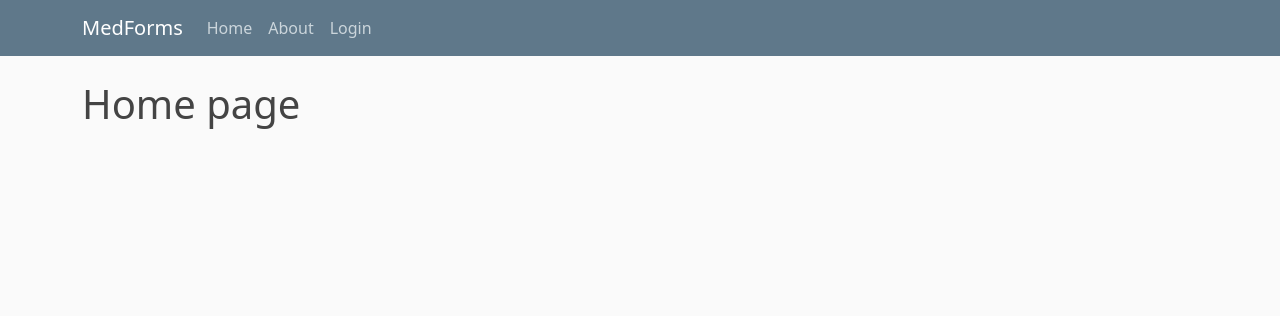
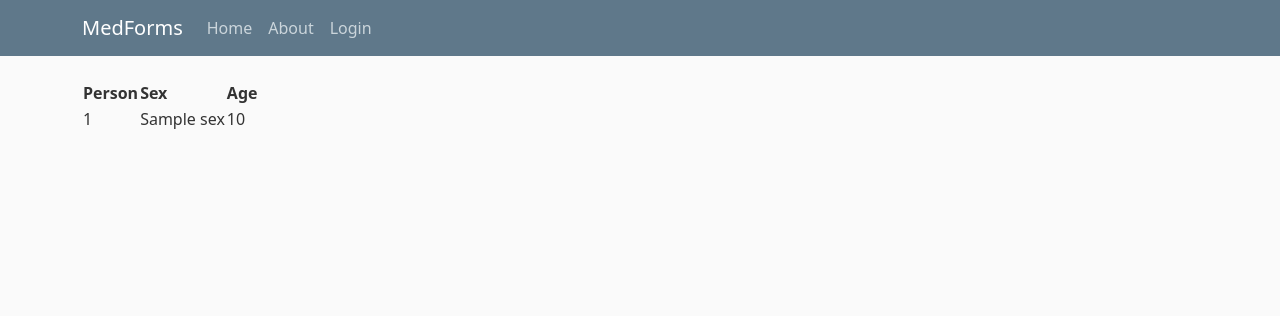
Before and after one commit to Haroonhsa007/Forms_Codes_Check, a Django app: template forms/templates/forms/home.html in a window 1280 px wide. Shown: the top 316 px of the page. Run offline with Django 3.2, Linux system fonts and the light colour scheme; the template is opened without the code that fills it: most values are stand-ins (such as "Sample title", 1, 10 or a date in 2020).

Commit message:
added people to home template

```diff
--- a/forms/templates/forms/home.html
+++ b/forms/templates/forms/home.html
@@ -1,4 +1,17 @@
 {% extends "forms/base.html" %}
 {% block content %}
-    <h1>Home page</h1>
+    <table>
+      <tr>
+        <th>Person</th>
+        <th>Sex</th>
+        <th>Age</th>
+      </tr>
+        {% for person in people %}
+      <tr>
+        <td>{{ person.id }}</td>
+        <td>{{ person.sex }}</td>
+        <td>{{ person.age }}</td>
+      </tr>
+        {% endfor %}
+    </table>
 {% endblock content %}
```
